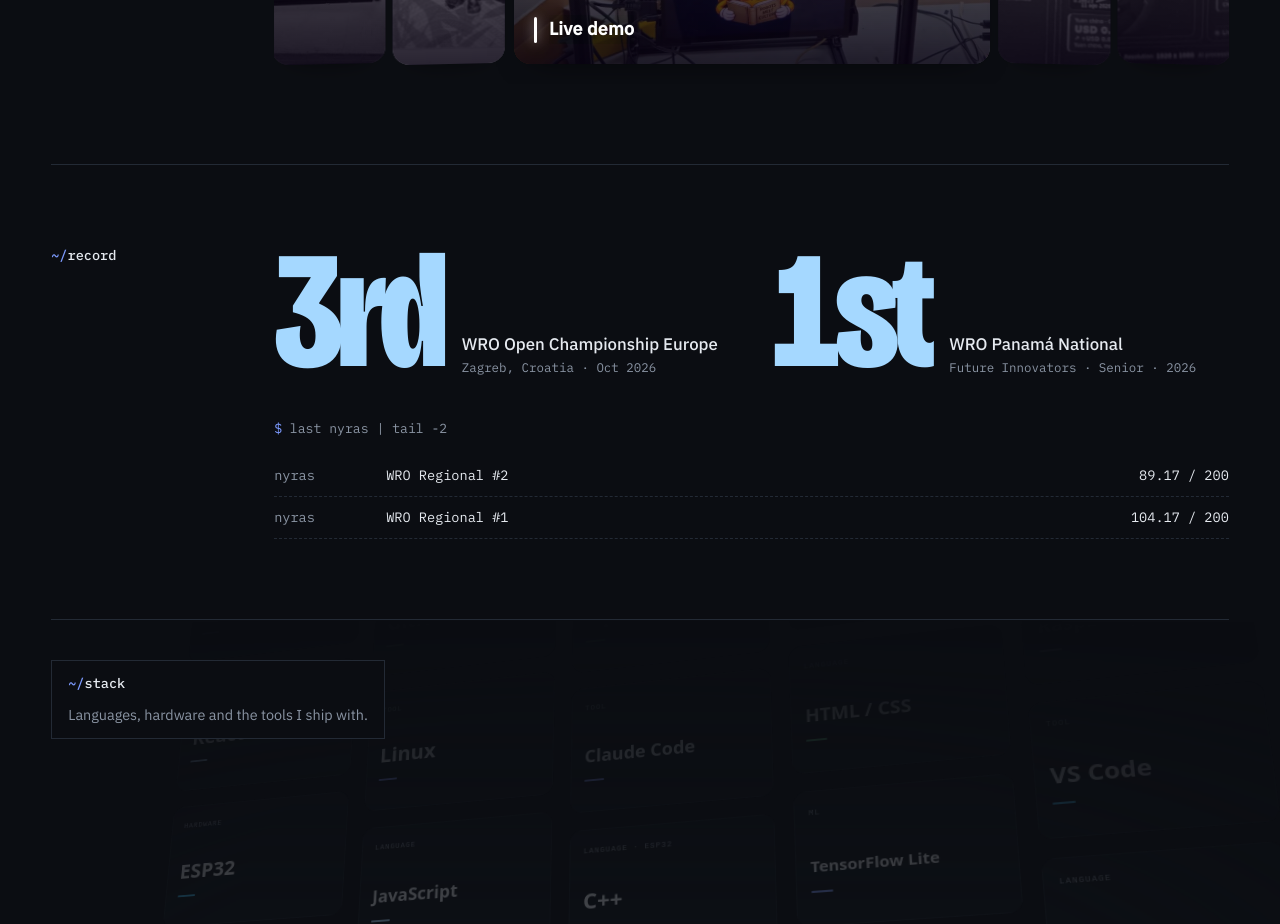
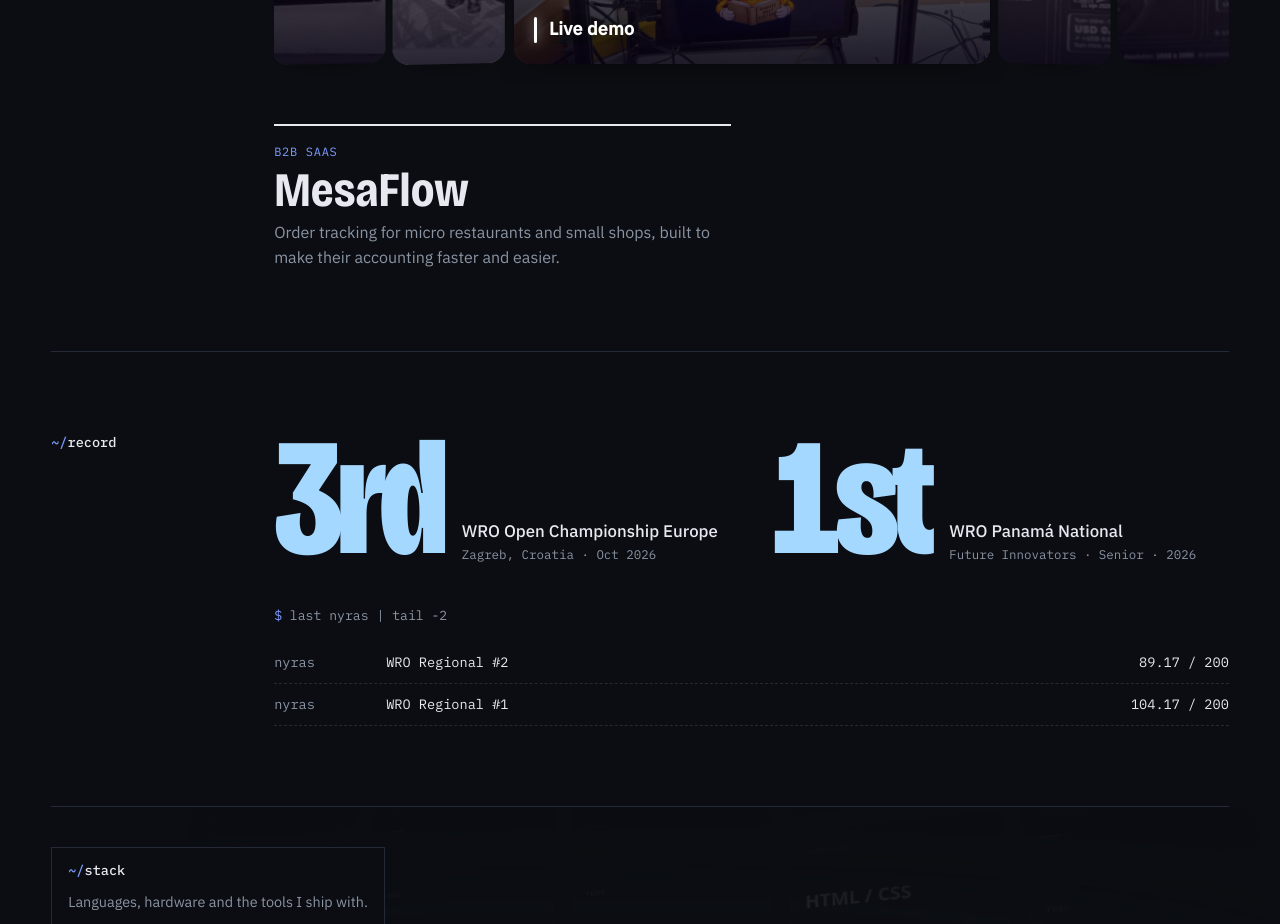
Before and after one commit to nyrasdev/portfolio, a React (Vite) app: page / in a window 1280 px wide. Shown: the part 1680-2604 px from the top of the page. Built offline with nearby package versions, Linux system fonts and the light colour scheme.

Commit message:
Add MesaFlow project

```diff
--- a/src/App.jsx
+++ b/src/App.jsx
@@ -41,6 +41,9 @@
   { event: 'WRO Regional #1', result: '104.17 / 200' },
 ];
 
+const PROJECTS = [
+  { kicker: 'B2B SaaS', title: 'MesaFlow', text: 'Order tracking for micro restaurants and small shops, built to make their accounting faster and easier.' },
+];
 // --------------------------------
 
 const Icon = ({ d }) => (
@@ -129,6 +132,16 @@
           <div className="gallery">
             <AccordionGallery items={GALLERY} defaultIndex={2} expandRatio={0.52} trigger="hover" />
           </div>
+
+          <div className="side">
+            {PROJECTS.map(p => (
+              <article className="side-item" key={p.title}>
+                <p className="kicker">{p.kicker}</p>
+                <h3>{p.title}</h3>
+                <p>{p.text}</p>
+              </article>
+            ))}
+          </div>
         </Section>
 
         <Section id="record" path="record">
--- a/src/index.css
+++ b/src/index.css
@@ -87,7 +87,8 @@
 .side { display: grid; grid-template-columns: 1fr 1fr; gap: 2.5rem; }
 @media (max-width: 640px) { .side { grid-template-columns: 1fr; } }
 .side-item { display: flex; flex-direction: column; gap: 0.4rem; min-width: 0; }
-.side-item h3 { font-size: 1.6rem; font-weight: 700; font-stretch: 85%; font-variation-settings: 'wdth' 85; }
+.side-item { border-top: 2px solid var(--fg); padding-top: 1rem; }
+.side-item h3 { font-size: clamp(2rem, 4vw, 3rem); line-height: 0.95; font-weight: 700; font-stretch: 85%; font-variation-settings: 'wdth' 85; }
 .side-item p:last-child { color: var(--muted); max-width: 48ch; }
 
 /* ---------- record ---------- */
```
